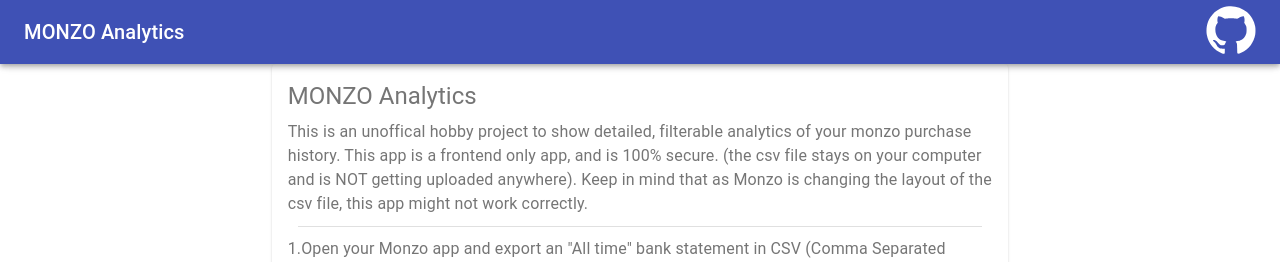
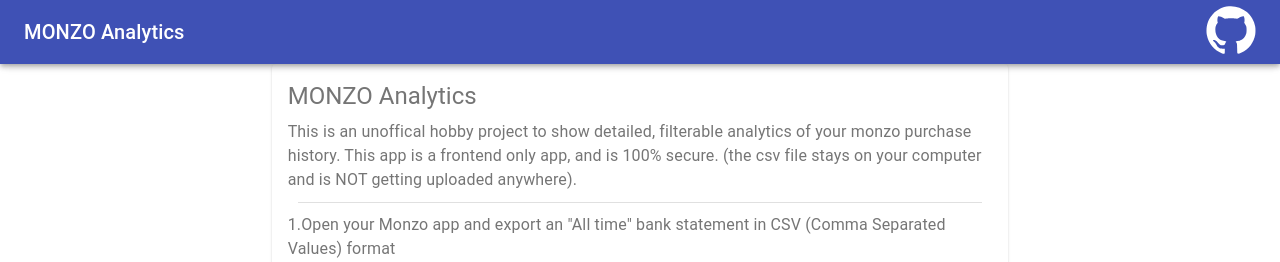
Before and after one commit to krisvegh/monzo-analytics, a React (Create React App) app: page / in a window 1280 px wide. Shown: the top 262 px of the page. Built offline with nearby package versions, Linux system fonts and the light colour scheme.

Commit message:
Readme typo + tweaks

```diff
--- a/src/Greeting.tsx
+++ b/src/Greeting.tsx
@@ -21,9 +21,7 @@
             This is an unoffical hobby project to show detailed, filterable
             analytics of your monzo purchase history. This app is a frontend
             only app, and is 100% secure. (the csv file stays on your computer
-            and is NOT getting uploaded anywhere). Keep in mind that as Monzo is
-            changing the layout of the csv file, this app might not work
-            correctly.
+            and is NOT getting uploaded anywhere).
           </Typography>
           <Divider className="divider" />
           <Typography variant="body1" color="textSecondary" gutterBottom>
```
Also changed, not shown: 1 other file (tests, documents, lock files or other folders).
